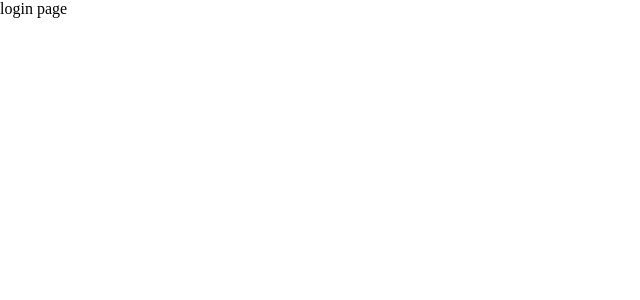
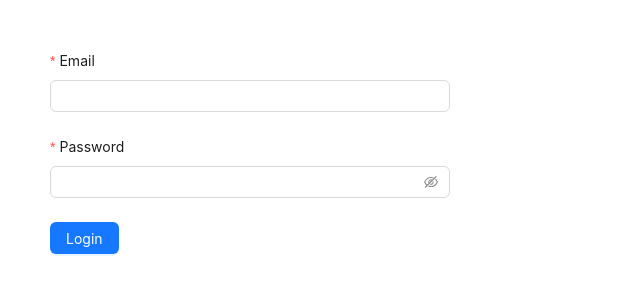
Before and after one commit to devnuako/00-react-javascript, a React (Vite) app: page /login in a window 1280 px wide. Shown: the top 300 px of the page, without its empty margins (0-640 px from the left). Built offline with nearby package versions, Linux system fonts and the light colour scheme.

Commit message:
FE: Step 7: Login form, store access token on brower local storage

```diff
--- a/src/pages/login.jsx
+++ b/src/pages/login.jsx
@@ -1,6 +1,88 @@
+import React from 'react';
+import { Button, Form, Input, notification } from 'antd';
+import { loginApi } from '../util/api';
+import { useNavigate } from 'react-router-dom';
+
 const LoginPage = () => {
+    const navigate = useNavigate();
+
+    const onFinish = async (values) => {
+        const { email, password } = values;
+
+        const res = await loginApi(email, password);
+
+        if (res && res.EC === 0) {
+            localStorage.setItem("access_token", res.access_token)
+            notification.success({
+                message: "LOGIN USER",
+                description: "Success"
+            });
+            navigate("/");
+
+        } else {
+            notification.error({
+                message: "LOGIN USER",
+                description: res?.EM ?? "error"
+            })
+        }
+
+    };
+
     return (
-        <>login page</>
+        <div style={{ margin: 50 }}>
+        <Form
+            name="basic"
+            labelCol={{
+                span: 8,
+            }}
+            wrapperCol={{
+                span: 16,
+            }}
+            style={{
+                maxWidth: 600,
+            }}
+
+            onFinish={onFinish}
+            autoComplete="off"
+            layout='vertical'
+        >
+            <Form.Item
+                label="Email"
+                name="email"
+                rules={[
+                    {
+                        required: true,
+                        message: 'Please input your email!',
+                    },
+                ]}
+            >
+                <Input />
+            </Form.Item>
+
+            <Form.Item
+                label="Password"
+                name="password"
+                rules={[
+                    {
+                        required: true,
+                        message: 'Please input your password!',
+                    },
+                ]}
+            >
+                <Input.Password />
+            </Form.Item>
+
+
+
+            <Form.Item
+            >
+                <Button type="primary" htmlType="submit">
+                    Login
+                </Button>
+            </Form.Item>
+        </Form>
+        </div>
+
     )
 }
 
--- a/src/util/api.js
+++ b/src/util/api.js
@@ -9,6 +9,16 @@
     return axios.post(URL_API, data)
 }
 
+const loginApi = (email, password) => {
+    const URL_API = "/v1/api/login";
+    const data = {
+        email, password
+    }
+
+    return axios.post(URL_API, data)
+}
+
+
 export {
-    createUserApi
+    createUserApi,loginApi
 }
```
